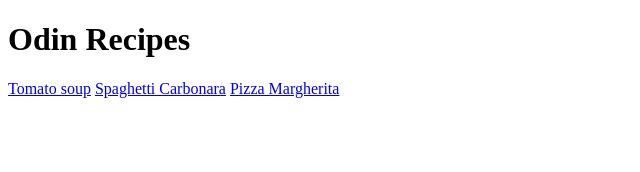
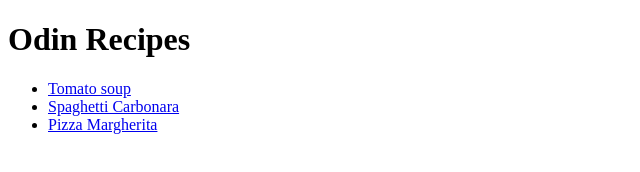
Before and after one commit to ClaudiuAl3x/odin-recipes, a plain HTML site: page index.html in a window 1280 px wide. Shown: the whole page, without its empty margins (0-640 px from the left). Drawn offline with Linux system fonts and the light colour scheme.

Commit message:
add ul for links

```diff
--- a/index.html
+++ b/index.html
@@ -6,8 +6,10 @@
 </head>
 <body>
     <h1>Odin Recipes</h1>
-    <a href="/recipes/tomato-soup.html">Tomato soup</a>
-    <a href="/recipes/carbonara.html">Spaghetti Carbonara</a>
-    <a href="/recipes/pizza-marg.html">Pizza Margherita</a>
+    <ul>
+    <li><a href="/recipes/tomato-soup.html">Tomato soup</a></li>
+    <li><a href="/recipes/carbonara.html">Spaghetti Carbonara</a></li>
+    <li><a href="/recipes/pizza-marg.html">Pizza Margherita</a></li>
+    </ul>
 </body>
 </html>
```
